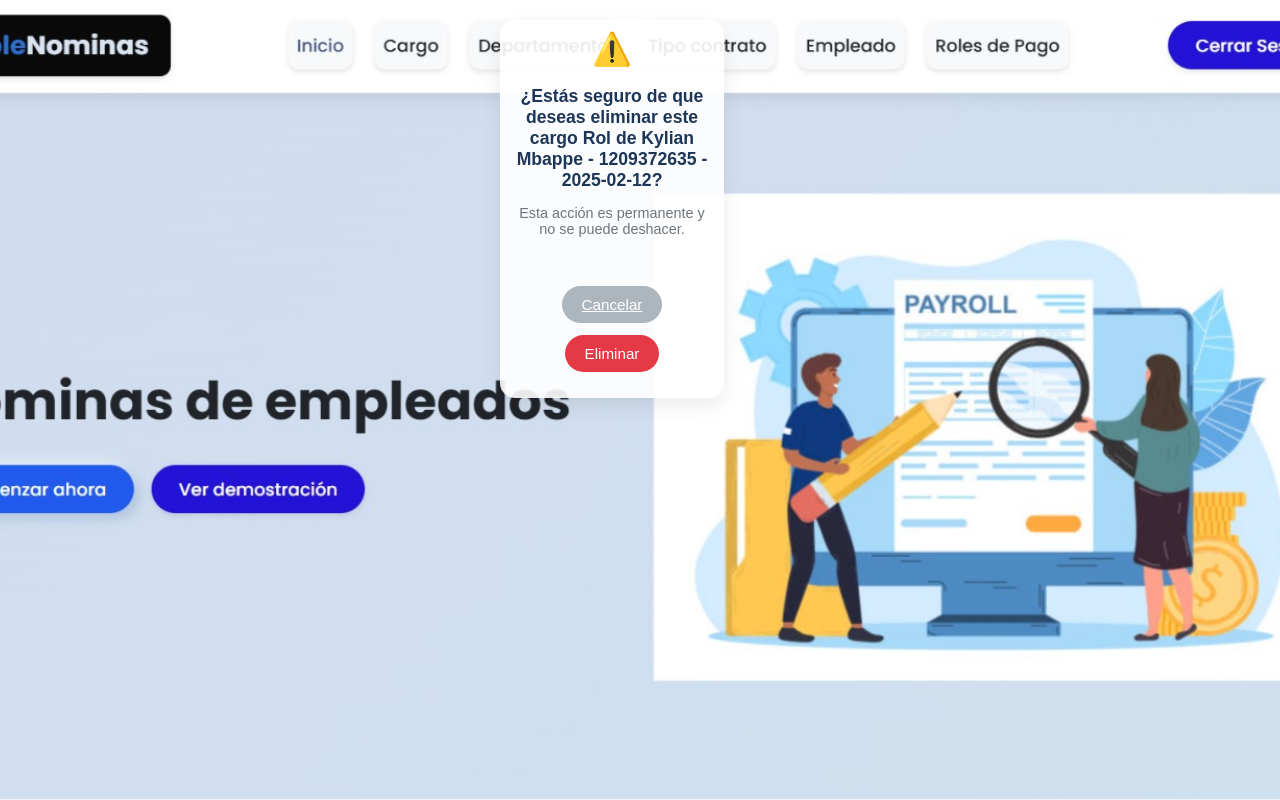
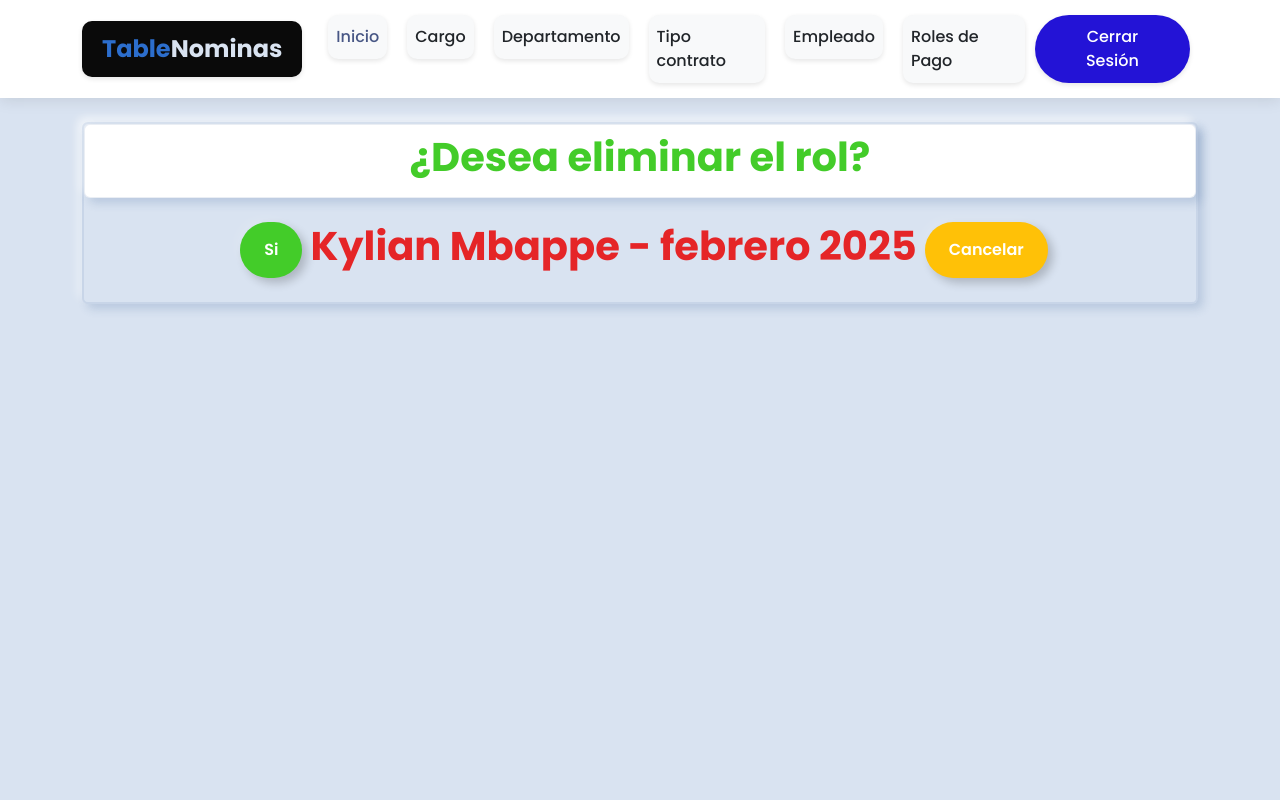
Before and after one commit to epazminoj3/nomina_app, a Django app: page /nomina/rol_delete/8 in a window 1280 px wide. Run offline with Django 5.2, Linux system fonts and the light colour scheme; a user stored in the database is signed in; data comes from the database, SQL or seed files in the repository; both versions use the stored data as it was after the commit; some libraries are stand-ins or nearby versions.

Commit message:
ACtualizacion de los delete

```diff
--- a/core/urls.py
+++ b/core/urls.py
@@ -9,7 +9,7 @@ from . import views
 
 app_name = 'core'  # Nombre de la aplicación para el espacio de nombres
 urlpatterns = [
-     path('', views.home, name='home'),  # esta línea es la clave
+    path('', views.home, name='home'),  # esta línea es la clave
     path('signup/', views.signup, name='signup'),  # URL for the signup view
     path('logout/', views.signout, name='logout'),  # URL for the logout view
     path('signin/', views.signin, name='signin'),  # URL for the signin view
--- a/core/views.py
+++ b/core/views.py
@@ -141,14 +141,15 @@ def cargo_update(request,id):
 @login_required
 def cargo_delete(request, id):
     cargo = get_object_or_404(Cargo, pk=id)
+    context = {
+        'cargo': cargo,
+        'title': 'Confirmar Eliminación',
+    }
     if request.method == 'POST':
         cargo.delete()
         return redirect('core:cargo_list')
-    return render(request, 'delete/confirm_delete.html', {
-        'object': cargo,
-        'object_name': 'cargo',
-        'cancel_url': reverse('core:cargo_list')
-    })
+    return render(request, 'cargo/delete.html', context)
+
 
 
 @login_required
@@ -214,15 +215,15 @@ def departamento_update(request,id):
 
 @login_required
 def departamento_delete(request, id):
-    depto = get_object_or_404(Departamento, pk=id)
+    departamento = get_object_or_404(Departamento, pk=id)
+    context = {
+        'departamento': departamento,
+        'title': 'Confirmar Eliminación',
+    }
     if request.method == 'POST':
-        depto.delete()
+        departamento.delete()
         return redirect('core:departamento_list')
-    return render(request, 'delete/confirm_delete.html', {
-        'object': depto,
-        'object_name': 'departamento',
-        'cancel_url': reverse('core:departamento_list')
-    })
+    return render(request, 'departamento/delete.html', context)
 
 @login_required
 ## Vista para la lista de Tipos de Contrato
@@ -289,14 +290,16 @@ def tipoContrato_update(request,id):
 @login_required
 def tipoContrato_delete(request, id):
     contrato = get_object_or_404(TipoContrato, pk=id)
+
+    context = {
+        'title': '¿Desea eliminar el tipo de contrato?',
+        'tipoContrato': contrato,
+    }
     if request.method == 'POST':
         contrato.delete()
         return redirect('core:tipoContrato_list')
-    return render(request, 'delete/confirm_delete.html', {
-        'object': contrato,
-        'object_name': 'tipo de contrato',
-        'cancel_url': reverse('core:tipoContrato_list')
-    })
+
+    return render(request, 'tipocontrato/delete.html', context)
 
 @login_required
 ## Vista para la lista de empleados
@@ -304,6 +307,7 @@ def empleado_list(request):
     query_nombre = request.GET.get('nombre', None)
     query_cedula = request.GET.get('cedula', None)
     query_cargo = request.GET.get('cargo', None)
+    query_departamento = request.GET.get('departamento', None)
 
     empleados_list = Empleado.objects.all().order_by('id')
 
@@ -314,6 +318,9 @@ def empleado_list(request):
         empleados_list = empleados_list.filter(cedula__icontains=query_cedula)
     if query_cargo:
         empleados_list = empleados_list.filter(cargo__descripcion__icontains=query_cargo)
+    if query_departamento:
+        empleados_list = empleados_list.filter(departamento__descripcion__icontains=query_departamento)
+
 
     # Paginación
     paginator = Paginator(empleados_list, 10)
@@ -374,15 +381,15 @@ def empleado_update(request,id):
 
 @login_required
 def empleado_delete(request, id):
-    emp = get_object_or_404(Empleado, pk=id)
+    empleado = get_object_or_404(Empleado, pk=id)
+    context = {
+        'empleado': empleado,
+        'title': 'Confirmar Eliminación de Empleado',
+    }
     if request.method == 'POST':
-        emp.delete()
+        empleado.delete()
         return redirect('core:empleado_list')
-    return render(request, 'delete/confirm_delete.html', {
-        'object': emp,
-        'object_name': 'empleado',
-        'cancel_url': reverse('core:empleado_list')
-    })
+    return render(request, 'empleado/delete.html', context)
 
 
 @login_required
@@ -465,11 +472,11 @@ def rol_update(request,id):
 @login_required
 def rol_delete(request, id):
     rol = get_object_or_404(Rol, pk=id)
-    if request.method == "POST":
+    context = {
+        'rol': rol,
+        'title': '¿Desea eliminar el rol?',
+    }
+    if request.method == 'POST':
         rol.delete()
         return redirect('core:rol_list')
-    return render(request, 'delete/confirm_delete.html', {
-        'object': rol,
-        'object_name': 'rol',
-        'cancel_url': reverse('core:rol_list')
-    })
+    return render(request, 'rol/delete.html', context)
--- a/template/delete/confirm_delete.html
+++ /dev/null
@@ -1,136 +0,0 @@
-<style>
-    body {
-        font-family: 'Poppins', sans-serif;
-        background: #f0f2f5;
-        margin: 0;
-        padding: 20px 0;
-        display: flex;
-        justify-content: center;
-        background-image: url('/static/img/interfase.jpg');
-        background-size: cover;
-        background-position: center;
-        background-attachment: fixed;
-    }
-
-    .container {
-        background: rgba(255, 255, 255, 0.9); /* Fondo blanco con opacidad para que se vea la imagen de fondo */
-        border-radius: 15px;
-        box-shadow: 0 8px 20px rgba(0, 0, 0, 0.08);
-        max-width: 280px;
-        width: 80%;
-        padding: 10px;
-        display: flex;
-        flex-direction: column;
-        animation: fadeIn 0.3s ease-in-out;
-        box-sizing: border-box;
-    }
-
-    @keyframes fadeIn {
-        from {
-            opacity: 0;
-            transform: translateY(15px);
-        }
-        to {
-            opacity: 1;
-            transform: translateY(0);
-        }
-    }
-
-    .warning-section {
-        text-align: center;
-        margin-bottom: 20px;
-    }
-
-    .warning-icon {
-        font-size: 2rem;
-        color: #e63946;
-        margin-bottom: 8px;
-    }
-
-    h3 {
-        font-size: 1.1rem;
-        margin-bottom: 8px;
-        color: #1d3557;
-        word-wrap: break-word;
-    }
-
-    .subtitle {
-        font-size: 0.9rem;
-        color: #6c757d;
-    }
-
-    .actions {
-        display: flex;
-        justify-content: center;
-        gap: 12px;
-        margin-top: 15px;
-        flex-wrap: wrap;
-    }
-
-    .btn {
-        padding: 10px 20px;
-        font-size: 0.95rem;
-        border: none;
-        border-radius: 25px;
-        cursor: pointer;
-        transition: 0.3s ease;
-        font-weight: 500;
-    }
-
-    .btn-secondary {
-        background-color: #adb5bd;
-        color: white;
-    }
-
-    .btn-secondary:hover {
-        background-color: #6c757d;
-        transform: scale(1.03);
-    }
-
-    .btn-danger {
-        background-color: #e63946;
-        color: white;
-    }
-
-    .btn-danger:hover {
-        background-color: #d62828;
-        transform: scale(1.03);
-    }
-
-    @media (max-width: 480px) {
-        h3 {
-            font-size: 1rem;
-        }
-
-        .btn {
-            padding: 8px 16px;
-            font-size: 0.9rem;
-        }
-
-        .actions {
-            gap: 10px;
-        }
-    }
-</style>
-
-{% block content %}
-<div>
-    <div>
-        <img src="/static/img/interfase.jpg" alt="Portada de imagen" style="display: none;">
-    </div>
-    <div class="container">
-        <div class="warning-section">
-            <div class="warning-icon" role="alert">⚠️</div>
-            <h3>¿Estás seguro de que deseas eliminar este cargo <strong>{{ object|default:"[Objeto no especificado]" }}</strong>?</h3>
-            <p class="subtitle">Esta acción es permanente y no se puede deshacer.</p>
-        </div>
-        <form method="post">
-            {% csrf_token %}
-            <div class="actions">
-                <a href="{{ cancel_url|default:"/" }}" class="btn btn-secondary">Cancelar</a>
-                <button type="submit" class="btn btn-danger">Eliminar</button>
-            </div>
-        </form>
-    </div>
-</div>
-{% endblock %}
--- a/template/empleado/delete.html
+++ b/template/empleado/delete.html
@@ -1,5 +1,5 @@
 {% extends "home.html" %}
-{% block title %}Listado de Empleados{% endblock %}
+{% block title %}Desea eliminar el empleado?{% endblock %}
 {% block content %}
 <div class="container">
     <div class="mt-4 border border-2 shadow rounded ">
@@ -15,9 +15,9 @@
         <form method="POST" class="m-4">
             {% csrf_token %}
             <div class="d-flex justify-content-center">
-                 <button class="btn btn-outline-success mx-2" type="submit">¿Desea eliminar al Empleado?</button>
+                 <button class="btn btn-outline-success mx-2" type="submit">Si</button>
                  <h1 class="fw-bold text-danger text-center ">{{empleado.nombres}}</h1>
-                  <a class="btn btn-outline-warning ms-2" href="/template/empleado/list.html">Cancelar</a>
+                  <a class="btn btn-outline-warning ms-2" href="{% url 'core:empleado_list' %}">Cancelar</a>
             </div>
 
         </form>
--- a/template/rol/delete.html
+++ b/template/rol/delete.html
@@ -1,5 +1,5 @@
 {% extends "home.html" %}
-{% block title %}Listado de roles{% endblock %}
+{% block title %}Desea eliminar el rol?{% endblock %}
 {% block content %}
 <div class="container">
     <div class="mt-4 border border-2 shadow rounded ">
@@ -15,9 +15,10 @@
         <form method="POST" class="m-4">
             {% csrf_token %}
             <div class="d-flex justify-content-center">
-                 <button class="btn btn-outline-success mx-2" type="submit">¿Desea eliminar al rol?</button>
-                 <h1 class="fw-bold text-danger text-center ">{{rol.nombre}}</h1>
-                  <a class="btn btn-outline-warning ms-2" href="/template/rol/list.html">Cancelar</a>
+                 <button class="btn btn-outline-success mx-2" type="submit">Si</button>
+                 <h1 class="fw-bold text-danger text-center ">{{ rol.empleado.nombres }} - {{ rol.aniomes|date:"F Y" }}
+                 </h1>
+                  <a class="btn btn-outline-warning ms-2" href="{% url 'core:rol_list' %}">Cancelar</a>
             </div>
 
         </form>
--- a/template/tipoContrato/delete.html
+++ b/template/tipoContrato/delete.html
@@ -1,5 +1,5 @@
 {% extends "home.html" %}
-{% block title %}Tipo de Contrato{% endblock %}
+{% block title %}Desea eliminar el Tipo de Contrato?{% endblock %}
 {% block content %}
 <div class="container">
     <div class="mt-4 border border-2 shadow rounded ">
@@ -15,9 +15,9 @@
         <form method="POST" class="m-4">
             {% csrf_token %}
             <div class="d-flex justify-content-center">
-                 <button class="btn btn-outline-success mx-2" type="submit">¿Desea eliminar al Tipo de Contrato?</button>
+                 <button class="btn btn-outline-success mx-2" type="submit">Si</button>
                  <h1 class="fw-bold text-danger text-center ">{{tipoContrato.descripcion}}</h1>
-                  <a class="btn btn-outline-warning ms-2" href="/template/tipoContrato/list.html">Cancelar</a>
+                  <a class="btn btn-outline-warning ms-2" href="{% url 'core:tipoContrato_list' %}">Cancelar</a>
             </div>
 
         </form>
```
Also changed, not shown: template/cargo/delete.html (+4 -4 lines), template/departamento/delete.html (+4 -4 lines), db.sqlite3.
